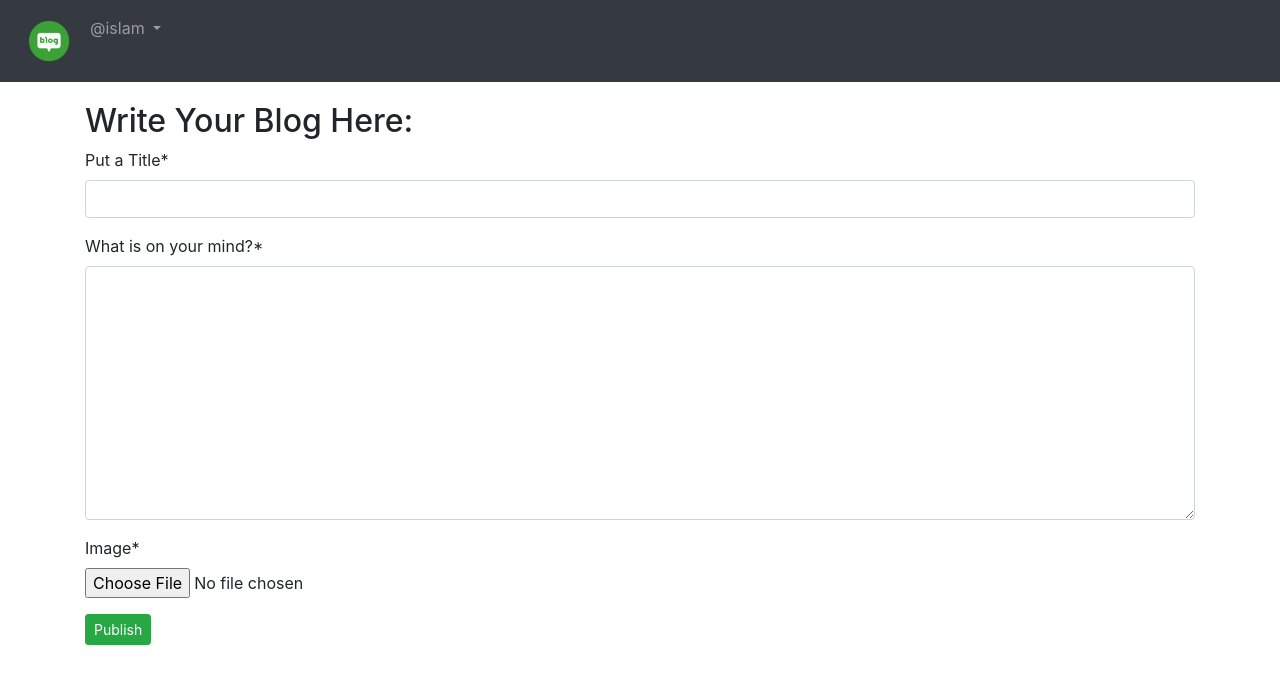
After one commit to muzahid2559/Blog_Project_with_Django, a Django app: page /blog/write/ in a window 1280 px wide. The commit adds this page. Shown: the top 684 px of the page. Run offline with Django 4.2, Linux system fonts and the light colour scheme; a user stored in the database is signed in; some libraries are stand-ins or nearby versions.

Commit message:
Write Blog

```diff
--- a/App_Blog/models.py
+++ b/App_Blog/models.py
@@ -29,3 +29,7 @@ class Comment(models.Model):
 class Likes(models.Model):
     blog = models.ForeignKey(Blog, on_delete=models.CASCADE, related_name='liked_blog')
     user = models.ForeignKey(User, on_delete=models.CASCADE, related_name='liker_user')
+
+
+    def __str__(self):
+        return self.user + " likes " + self.blog
--- a/App_Blog/urls.py
+++ b/App_Blog/urls.py
@@ -4,6 +4,7 @@ from App_Blog import views
 app_name = 'App_Blog'
 
 urlpatterns = [
-    path('', views.blog_list, name='blog_list')
+    path('', views.blog_list, name='blog_list'),
+    path('write/', views.CreateBlog.as_view(), name='create_blog'),
 
 ]
--- a/App_Blog/views.py
+++ b/App_Blog/views.py
@@ -1,5 +1,26 @@
-from django.shortcuts import render
+from django.shortcuts import render, HttpResponseRedirect
+from django.views.generic import CreateView, UpdateView, ListView, DetailView, View, TemplateView, DeleteView
+from App_Blog.models import Blog, Comment, Likes
+from django.urls import reverse, reverse_lazy
+from django.contrib.auth.decorators import login_required
+from django.contrib.auth.mixins import LoginRequiredMixin
+import uuid
+
 
 # Create your views here.
 def blog_list(request):
     return render(request,'App_Blog/blog_list.html', context={})
+
+
+class CreateBlog(LoginRequiredMixin, CreateView):
+    model = Blog
+    template_name = 'App_Blog/create_blog.html'
+    fields = ('blog_title', 'blog_content', 'blog_image',)
+
+    def form_valid(self, form):
+        blog_obj = form.save(commit=False)
+        blog_obj.author = self.request.user
+        title = blog_obj.blog_title
+        blog_obj.slug = title.replace(" ", "-") + "-" + str(uuid.uuid4())
+        blog_obj.save()
+        return HttpResponseRedirect(reverse('index'))
--- /dev/null
+++ b/templates/App_Blog/blog_details.html
@@ -0,0 +1,6 @@
+{% extends 'base.html' %}
+{% block title_block %}  {% endblock %}
+{% block body_block %}
+
+
+  {% endblock %}
--- /dev/null
+++ b/templates/App_Blog/create_blog.html
@@ -0,0 +1,11 @@
+{% extends 'base.html' %}
+{% load crispy_forms_tags %}
+{% block title_block %} {% endblock %}
+{% block body_block %}
+<h2>Write Your Blog Here:</h2>
+<form method="POST" enctype="multipart/form-data">
+  {{ form|crispy }}
+  {% csrf_token %}
+  <button type="submit" class="btn btn-success btn-sm">Publish</button>
+</form>
+{% endblock %}
--- /dev/null
+++ b/templates/App_Blog/edit_blog.html
@@ -0,0 +1,6 @@
+{% extends 'base.html' %}
+{% block title_block %}  {% endblock %}
+{% block body_block %}
+
+
+  {% endblock %}
--- /dev/null
+++ b/templates/App_Blog/my_blogs.html
@@ -0,0 +1,6 @@
+{% extends 'base.html' %}
+{% block title_block %}  {% endblock %}
+{% block body_block %}
+
+
+  {% endblock %}
--- a/templates/base.html
+++ b/templates/base.html
@@ -26,6 +26,7 @@
           @{{user.username}}
         </a>
         <div class="dropdown-menu">
+          <a class="dropdown-item" href="{% url 'App_Blog:create_blog' %}">Write Blog</a>
           <a class="dropdown-item" href="{% url 'App_Login:profile' %}">Your Profile</a>
           <hr>
           <a class="dropdown-item" href="{% url 'App_Login:logout' %}">Logout</a>
```
Also changed, not shown: db.sqlite3, media/blog_images/2020-02-13-12-04-49.jpg (added).
